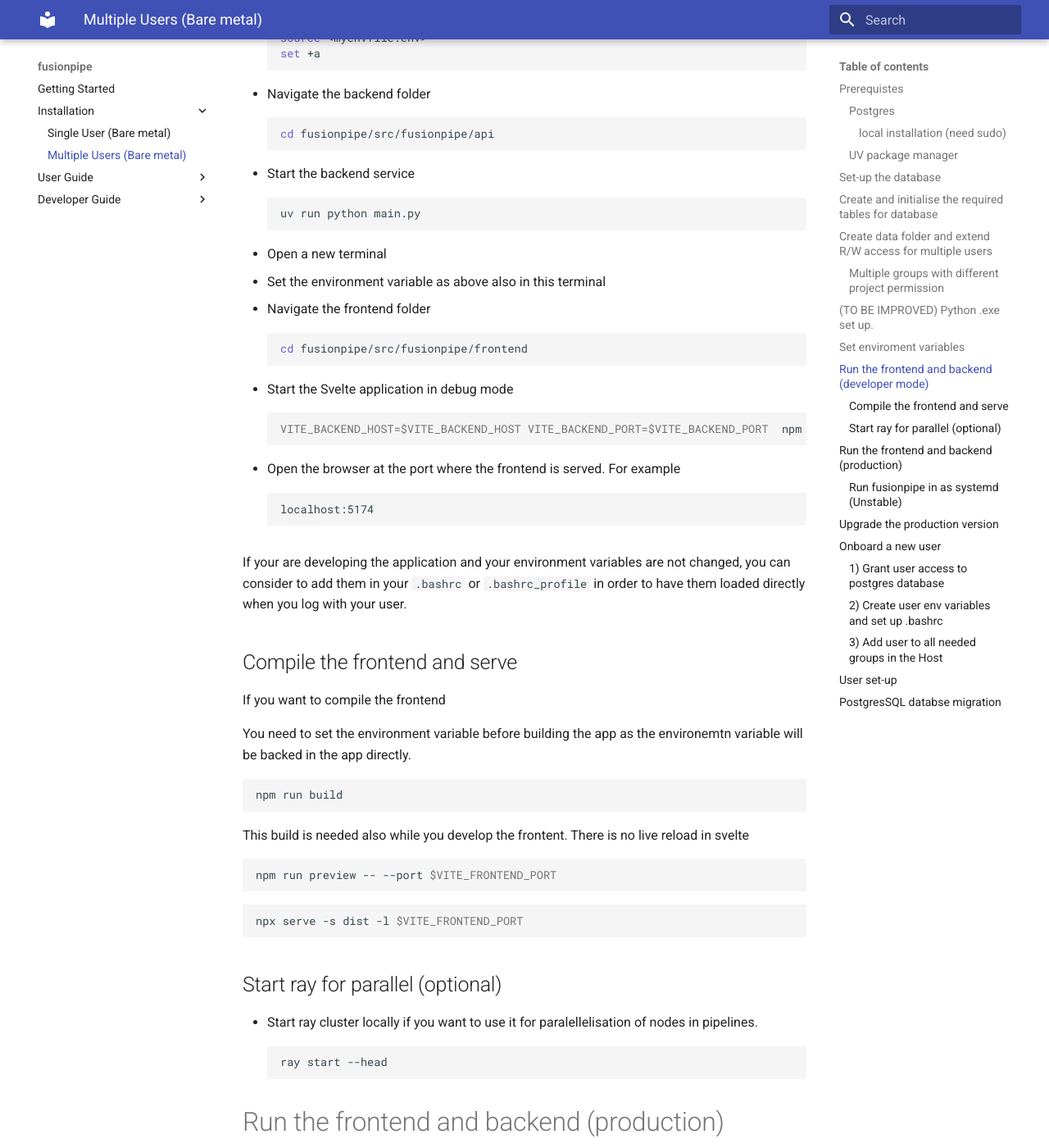
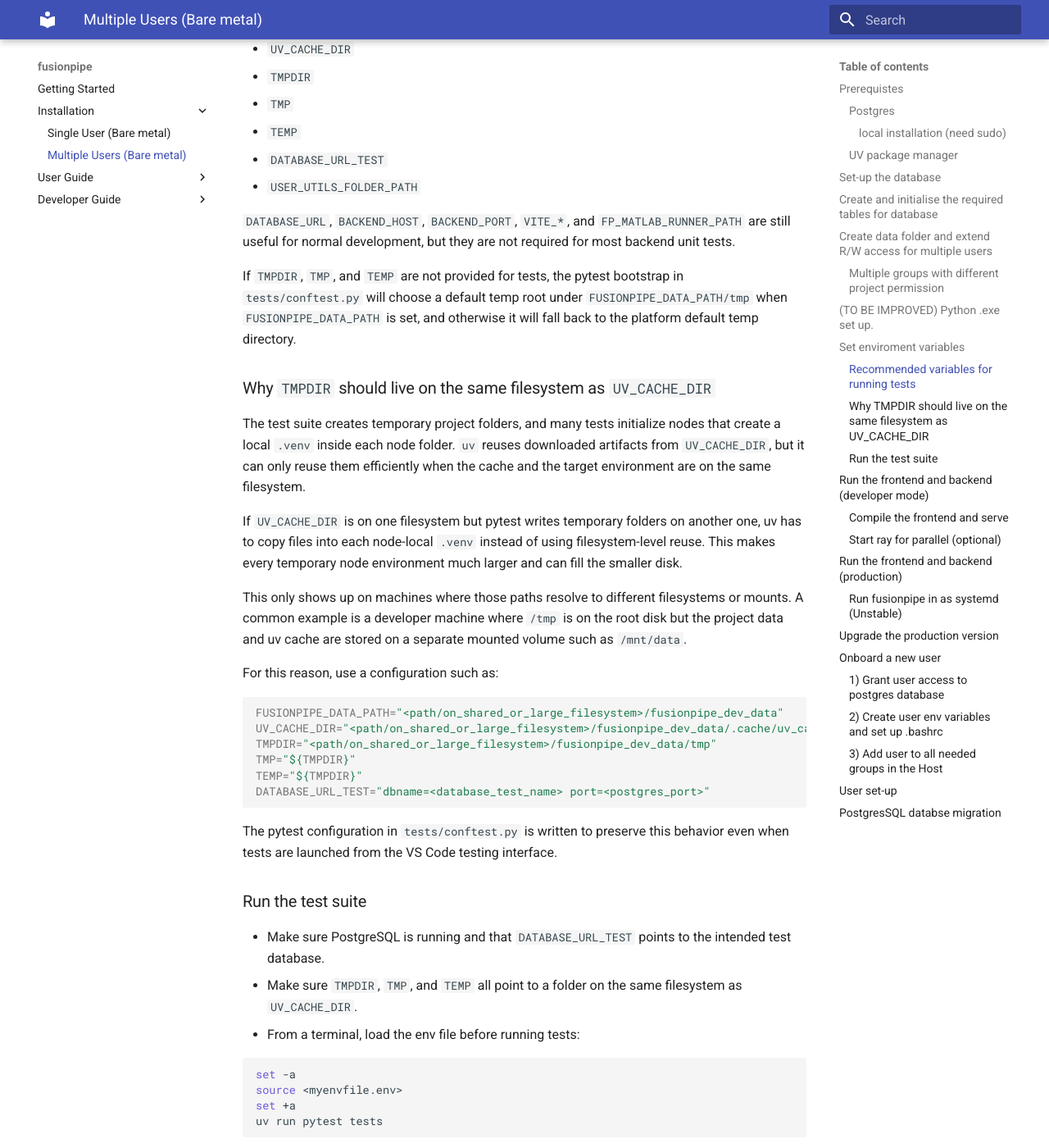
Before and after one commit to francescocarpanese/fusionpipe, an MkDocs documentation site: the page built from docs/docs/dev_maintainer_guide.md, in a window 1280 px wide and 1400 px high, scrolled down 8127 px. Shown: the whole window at 82% size. Built offline with MkDocs 1.6.1 and Material for MkDocs 9.7.7, drawn with Linux system fonts in a browser that asks for light colours; the version menu is left out; some of the changed text lies outside the part shown.

Commit message:
adding documentation for cache during testing

````diff
--- a/docs/docs/dev_maintainer_guide.md
+++ b/docs/docs/dev_maintainer_guide.md
@@ -250,7 +250,7 @@
 # Set enviroment variables
 If you are the maintainer or single developer user, we recommend to collect all your environment variables into a single file `<myenvfile>.env`.
 Careful with the syntax, `.env` file does not allow for spaces in the definition definition of the environment variables. The strings needs to be withing `""` and not `''`.
-The full set of environment variables needed to run all services of `fusionpipe` are:
+The core environment variables needed to run the backend, frontend, and normal production services of `fusionpipe` are:
 
 ```bash
 FUSIONPIPE_DATA_PATH="<absolute/path/to/fusionpipe/data/folder>"
@@ -279,6 +279,60 @@
 - `<absolute/path/to/user/utils>`: This is the absolute path the user utilities are stored, and needs to be readable by all users.
 - `<abosolute/path/to/matlab/executable>`: It is conveninet to set-up the path to your local installation of matlab if you are considering using it for development.
 - `<database_test_name>`: The database name used for the test suite. Usually `fusionpipe_test`.
+
+If `TMPDIR`, `TMP`, and `TEMP` are left unset in production, fusionpipe falls back to the default temporary-directory behavior of the operating system and Python runtime. They are not required production variables.
+
+### Recommended variables for running tests
+
+The following variables are recommended when running the pytest suite locally or from VS Code:
+
+- `FUSIONPIPE_DATA_PATH`
+- `UV_CACHE_DIR`
+- `TMPDIR`
+- `TMP`
+- `TEMP`
+- `DATABASE_URL_TEST`
+- `USER_UTILS_FOLDER_PATH`
+
+`DATABASE_URL`, `BACKEND_HOST`, `BACKEND_PORT`, `VITE_*`, and `FP_MATLAB_RUNNER_PATH` are still useful for normal development, but they are not required for most backend unit tests.
+
+If `TMPDIR`, `TMP`, and `TEMP` are not provided for tests, the pytest bootstrap in `tests/conftest.py` will choose a default temp root under `FUSIONPIPE_DATA_PATH/tmp` when `FUSIONPIPE_DATA_PATH` is set, and otherwise it will fall back to the platform default temp directory.
+
+### Why `TMPDIR` should live on the same filesystem as `UV_CACHE_DIR`
+
+The test suite creates temporary project folders, and many tests initialize nodes that create a local `.venv` inside each node folder. `uv` reuses downloaded artifacts from `UV_CACHE_DIR`, but it can only reuse them efficiently when the cache and the target environment are on the same filesystem.
+
+If `UV_CACHE_DIR` is on one filesystem but pytest writes temporary folders on another one, uv has to copy files into each node-local `.venv` instead of using filesystem-level reuse. This makes every temporary node environment much larger and can fill the smaller disk.
+
+This only shows up on machines where those paths resolve to different filesystems or mounts. A common example is a developer machine where `/tmp` is on the root disk but the project data and uv cache are stored on a separate mounted volume such as `/mnt/data`.
+
+For this reason, use a configuration such as:
+
+```bash
+FUSIONPIPE_DATA_PATH="<path/on_shared_or_large_filesystem>/fusionpipe_dev_data"
+UV_CACHE_DIR="<path/on_shared_or_large_filesystem>/fusionpipe_dev_data/.cache/uv_cache"
+TMPDIR="<path/on_shared_or_large_filesystem>/fusionpipe_dev_data/tmp"
+TMP="${TMPDIR}"
+TEMP="${TMPDIR}"
+DATABASE_URL_TEST="dbname=<database_test_name> port=<postgres_port>"
+```
+
+The pytest configuration in `tests/conftest.py` is written to preserve this behavior even when tests are launched from the VS Code testing interface.
+
+### Run the test suite
+
+- Make sure PostgreSQL is running and that `DATABASE_URL_TEST` points to the intended test database.
+- Make sure `TMPDIR`, `TMP`, and `TEMP` all point to a folder on the same filesystem as `UV_CACHE_DIR`.
+- From a terminal, load the env file before running tests:
+
+```bash
+set -a
+source <myenvfile.env>
+set +a
+uv run pytest tests
+```
+
+- In VS Code, configure the Python test env file to point to the same env file so `Run Test` and `Debug Test` inherit the same paths.
 
 # Run the frontend and backend (developer mode)
 
````
